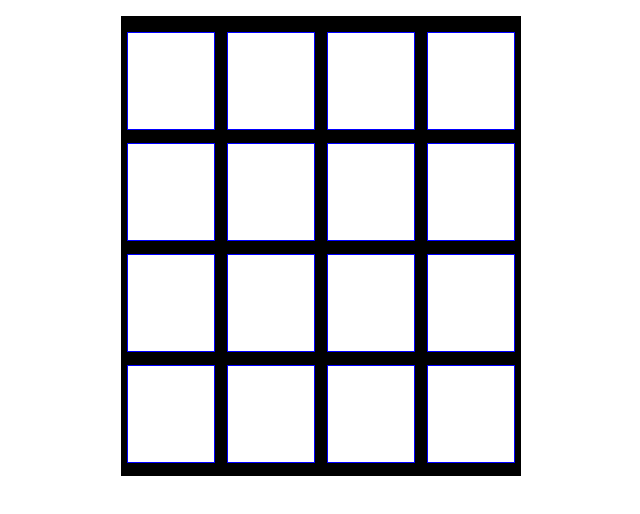
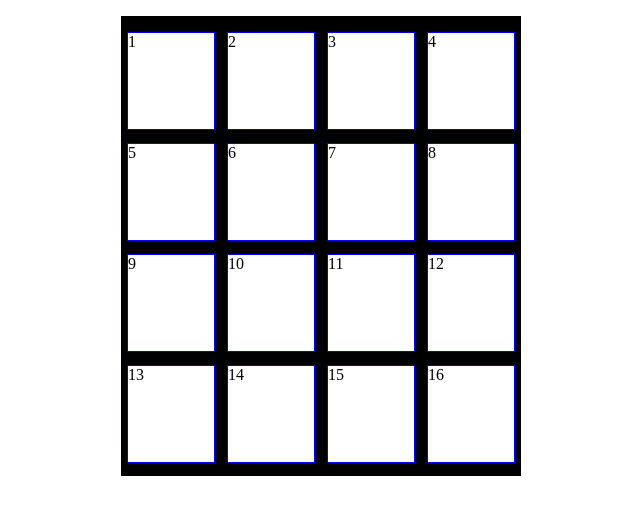
Before and after one commit to christocarr/udacity-memory-game, a plain HTML site: page index.html in a window 1280 px wide. Shown: the whole page, without its empty margins (319-959 px from the left). Drawn offline with Linux system fonts and the light colour scheme.

Commit message:
added shuffle cards functionality

```diff
--- a/css/app.css
+++ b/css/app.css
@@ -4,7 +4,6 @@
 	padding: 0;
 	margin: 0;
 }
-
 
 .container {
 	width: 400px;
@@ -17,6 +16,27 @@
 	margin: 1em auto 0 auto;
 }
 
+.card-container {
+	width: 22%;
+	height: 22%;
+}
+
+.card-container > .front {
+
+  position: absolute;
+	background: white;
+}
+
+/*
+.back {
+	height: 100%;
+	width: 100%;
+	position: absolute;
+	background: white;
+}
+*/
+
+
 .card {
 	background: white;
 	width: 22%;
--- a/index.html
+++ b/index.html
@@ -10,22 +10,22 @@
   <body>
 		<main class="board">
 			<ul class="container">
-				<li class="card"></li>
-				<li class="card"></li>
-				<li class="card"></li>
-				<li class="card"></li>
-				<li class="card"></li>
-				<li class="card"></li>
-				<li class="card"></li>
-				<li class="card"></li>
-				<li class="card"></li>
-				<li class="card"></li>
-				<li class="card"></li>
-				<li class="card"></li>
-				<li class="card"></li>
-				<li class="card"></li>
-				<li class="card"></li>
-				<li class="card"></li>
+				<li class="card" >1</li>
+				<li class="card">2</li>
+				<li class="card">3</li>
+				<li class="card">4</li>
+				<li class="card">5</li>
+				<li class="card">6</li>
+				<li class="card">7</li>
+				<li class="card">8</li>
+				<li class="card">9</li>
+				<li class="card">10</li>
+				<li class="card">11</li>
+				<li class="card">12</li>
+				<li class="card">13</li>
+				<li class="card">14</li>
+				<li class="card">15</li>
+				<li class="card">16</li>
 			</ul>
 		</main>
 
--- a/js/app.js
+++ b/js/app.js
@@ -1,7 +1,7 @@
 
 //get cards with class name card and make array called cards
-const allCards = document.querySelectorAll('.card');
-const cards = [...allCards];
+const allCards = document.getElementsByClassName('card');
+let cards = [...allCards];
 
 //add event listener for each card in cards array
 cards.forEach(function(card) {
@@ -10,3 +10,19 @@ cards.forEach(function(card) {
 
 	})
 });
+
+//function to shuffle cards at on load and
+function shuffle(arr) {
+	let randomCard;
+	let tempCard; //for swopping
+	for (let i = arr.length-1; i >= 0; i--) {
+
+		randomCard = Math.floor(Math.random() * i); //gets random card in array
+
+		tempCard = arr[i];
+		arr[i] = arr[randomCard];
+		arr[randomCard] = tempCard;
+	}
+
+	return arr;
+}
```
